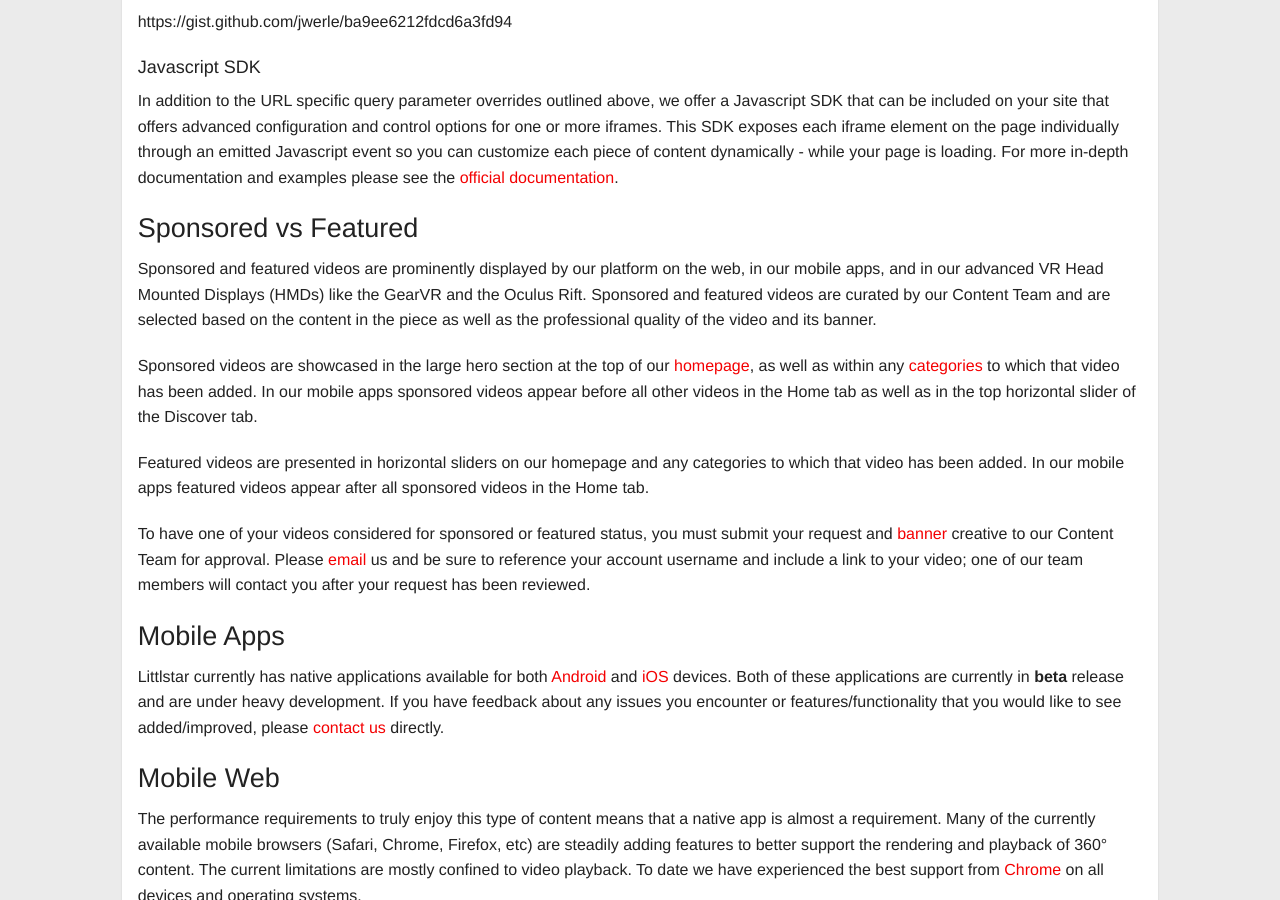
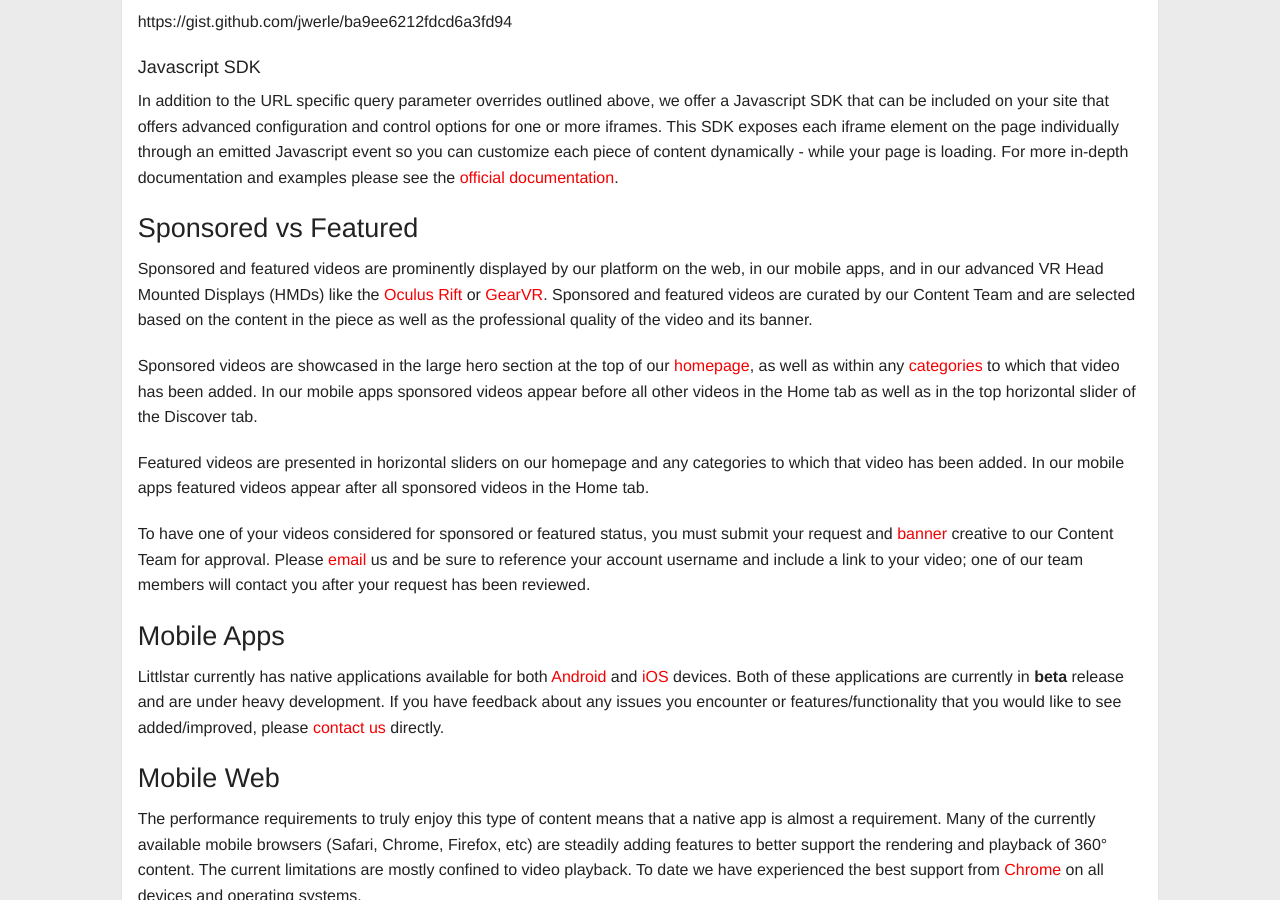
Before and after one commit to littlstar/littlstar.github.io, a Jekyll site: the page built from content-guide.md, in a window 1280 px wide and 900 px high, scrolled down 4104 px. Built offline with Jekyll 4.4.1, drawn with Linux system fonts in a browser that asks for light colours; nearby versions of some CDN libraries; comment, search, counter and statistics services are not loaded; some of the changed text lies outside the part shown.

Commit message:
updated references to HMDs

```diff
--- a/content-guide.md
+++ b/content-guide.md
@@ -72,7 +72,7 @@ These are not the **required** specifications, merely the **suggested** format a
 
 #### Videos
 
-When you upload a new video to Littlstar we re-encode, or transcode, it into multiple versions that are designed to be consumed across various devices and mediums. **The file size limit for uploads though our web interface is currently 5GB**. These versions have been designed to work across the maximum number of devices and clients. A 1K or 2K **web** version will be displayed to visitors on the web. A 1K **mobile** version is displayed on [Android][] and [iOS][] devices. A **VR** version is returned in [API](http://developer.littlstar.com/docs/#videos) responses so it can be displayed in advanced Head Mounted Displays (HMDs) like the GearVR. If downloads are enabled during video creation, or while editing an existing video, a **download** version will be exposed through a button below the video on the web, as well as in API responses, so it can be downloaded and consumed locally in an [Oculus Rift](https://www.oculus.com/), [OSVR](http://www.osvr.org/), or [GearVR](http://www.samsung.com/global/microsite/gearvr/index.html) style HMD.
+When you upload a new video to Littlstar we re-encode, or transcode, it into multiple versions that are designed to be consumed across various devices and mediums. **The file size limit for uploads though our web interface is currently 5GB**. These versions have been designed to work across the maximum number of devices and clients. A 1K or 2K **web** version will be displayed to visitors on the web. A 1K **mobile** version is displayed on [Android][] and [iOS][] devices. A **VR** version is returned in [API](http://developer.littlstar.com/docs/#videos) responses so it can be displayed in advanced Head Mounted Displays (HMDs) like the [Oculus Rift](https://www.oculus.com/) or [GearVR][]. If downloads are enabled during video creation, or while editing an existing video, a **download** version will be exposed through a button below the video on the web, as well as in API responses, so it can be downloaded and consumed locally in an [Oculus Rift](https://www.oculus.com/) or [GearVR][] style HMD.
 
 ##### Posters
 
@@ -121,7 +121,7 @@ In addition to the URL specific query parameter overrides outlined above, we off
 
 ### Sponsored vs Featured
 
-Sponsored and featured videos are prominently displayed by our platform on the web, in our mobile apps, and in our advanced VR Head Mounted Displays (HMDs) like the GearVR and the Oculus Rift. Sponsored and featured videos are curated by our Content Team and are selected based on the content in the piece as well as the professional quality of the video and its banner.
+Sponsored and featured videos are prominently displayed by our platform on the web, in our mobile apps, and in our advanced VR Head Mounted Displays (HMDs) like the [Oculus Rift](https://www.oculus.com/) or [GearVR][]. Sponsored and featured videos are curated by our Content Team and are selected based on the content in the piece as well as the professional quality of the video and its banner.
 
 Sponsored videos are showcased in the large hero section at the top of our [homepage](https://littlstar.com), as well as within any [categories](https://littlstar.com/categories) to which that video has been added. In our mobile apps sponsored videos appear before all other videos in the Home tab as well as in the top horizontal slider of the Discover tab.
 
```
Also changed, not shown: other parts of content-guide.md (+2 -1 lines).
